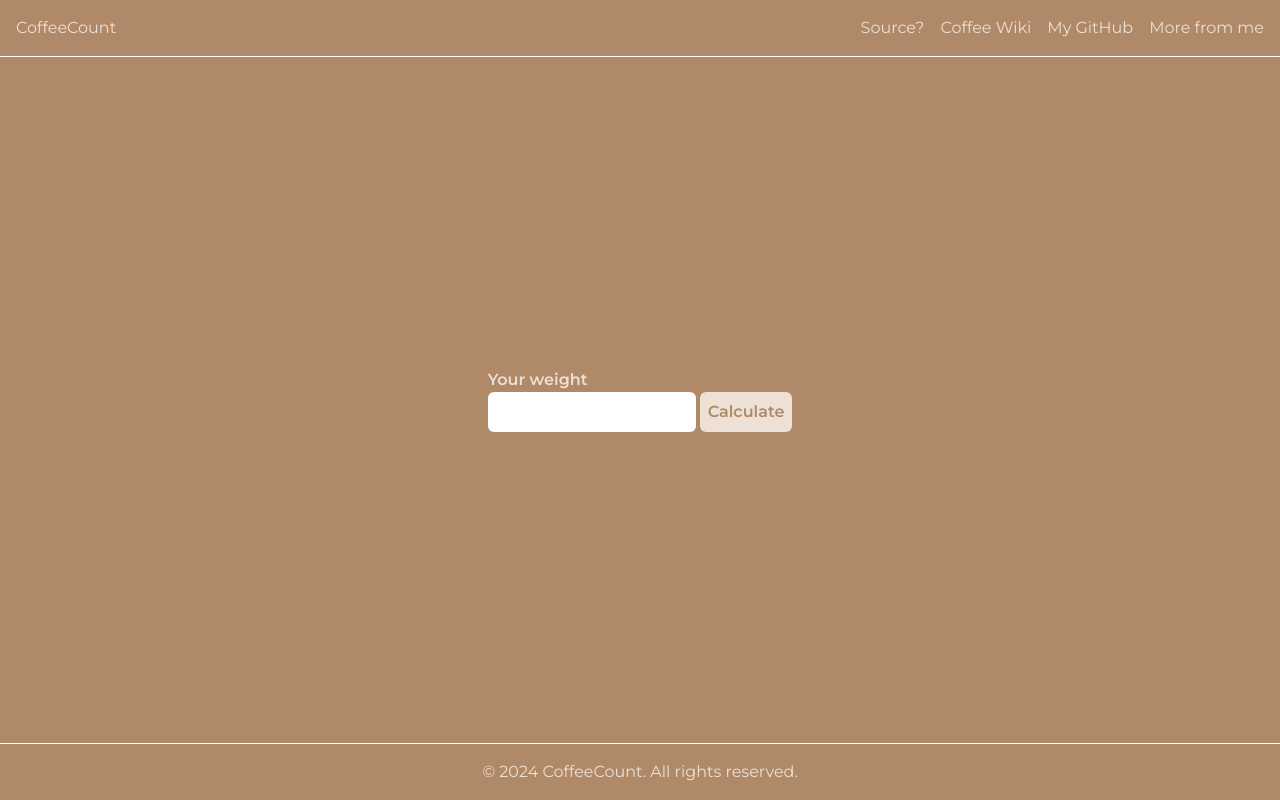
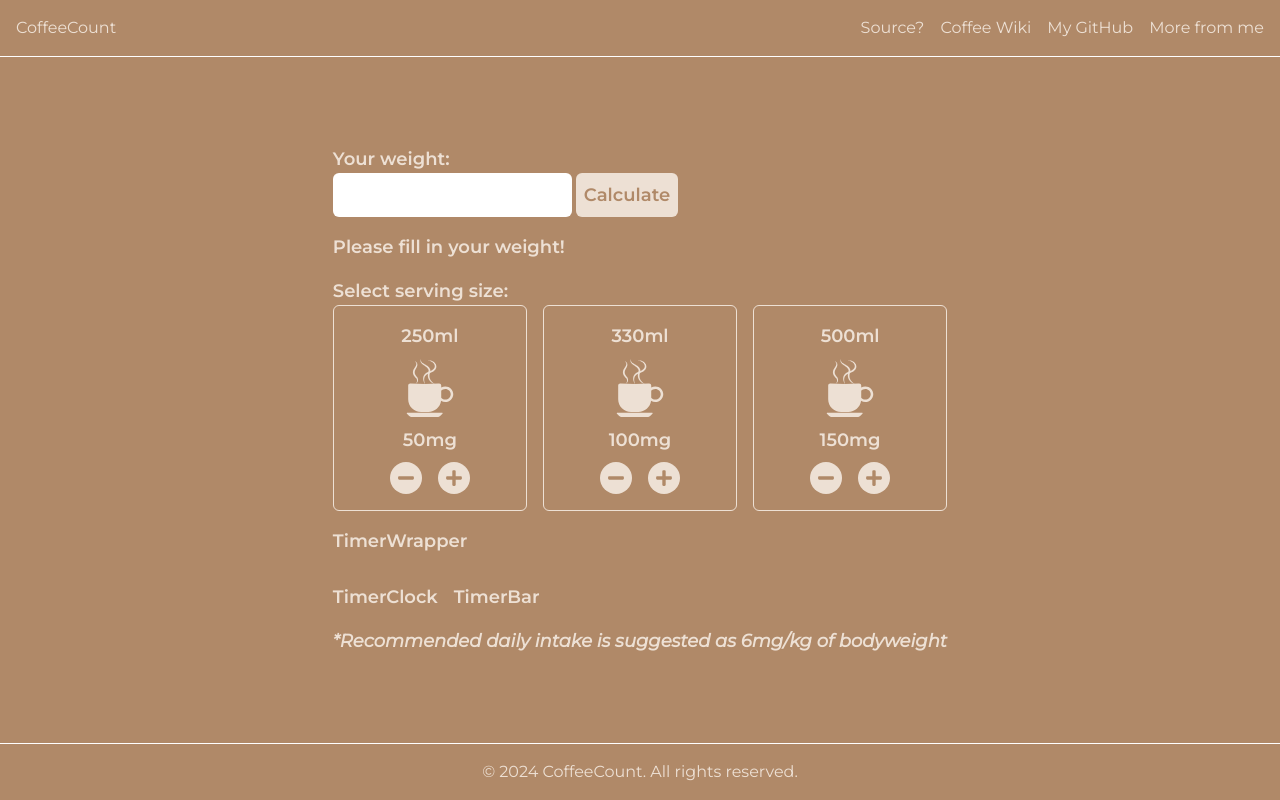
Before and after one commit to frankemon/coffeecount, a React (Vite) app: page / in a window 1280 px wide. Built offline with nearby package versions, Linux system fonts and the light colour scheme.

Commit message:
rename comps for better readability, convert last jsx

```diff
--- a/src/App.tsx
+++ b/src/App.tsx
@@ -1,12 +1,29 @@
 import React from "react";
-import { Nav, Footer, Calculator } from "./components";
+import {
+  Nav,
+  Footer,
+  CalculatorWrapper,
+  CupSelector,
+  TimerWrapper,
+} from "./components";
 
 const App: React.FC = () => {
   return (
     <div className="flex flex-col justify-center items-center h-screen">
       <Nav />
-      <div className="flex-grow flex justify-center items-center">
-        <Calculator />
+      <div className="flex-grow flex flex-col justify-center items-center gap-4 text-lg font-bold">
+        <div className="w-full">
+          <CalculatorWrapper />
+        </div>
+        <div className="w-full">
+          <CupSelector />
+        </div>
+        <div className="w-full">
+          <TimerWrapper />
+        </div>
+        <p className="italic">
+          *Recommended daily intake is suggested as 6mg/kg of bodyweight
+        </p>
       </div>
       <Footer />
     </div>
--- a/src/components/Button.tsx
+++ b/src/components/Button.tsx
@@ -1,18 +1,32 @@
-// import { useState, React, useEffect } from "react";
-// import cup from "assets/cup.svg";
-// import ButtonContext from "../../ButtonContext";
-// import { useContext } from "react";
+import React from "react";
+import cup from "../assets/cup.svg";
+import { FaPlus } from "react-icons/fa";
+import { FaMinus } from "react-icons/fa";
 
-// function Button({ size, caffeine }) {
-//   const { addCaffeine } = useContext(ButtonContext);
+interface ButtonProps {
+  size: number;
+  caffeine: number;
+}
 
-//   return (
-//     <div onClick={() => addCaffeine({ caffeine })} className="cup-selector">
-//       <img className="small" src={cup} alt="Coffee cup" />
-//       <p>~{size}ml</p>
-//       <p>~{caffeine}mg</p>
-//     </div>
-//   );
-// }
+const Button: React.FC<ButtonProps> = ({ size, caffeine }) => {
+  const scaleValue = caffeine === 50 ? 75 : caffeine === 150 ? 125 : 100;
+  return (
+    <div className="flex flex-col justify-center items-center w-full gap-2 p-4 border rounded-md border-textPrimary">
+      <p>{size}ml</p>
+      <div className="w-12">
+        <img src={cup} className={`transform scale-${scaleValue}`} />
+      </div>
+      <p>{caffeine}mg</p>
+      <div className="flex gap-4">
+        <div className="flex flex-col justify-center items-center w-8 h-8 bg-textPrimary rounded-full cursor-pointer">
+          <FaMinus className="text-bgPrimary" />
+        </div>
+        <div className="flex flex-col justify-center items-center w-8 h-8 bg-textPrimary rounded-full cursor-pointer">
+          <FaPlus className="text-bgPrimary" />
+        </div>
+      </div>
+    </div>
+  );
+};
 
-// export default Button;
+export default Button;
--- a/src/components/Calculator.tsx
+++ /dev/null
@@ -1,70 +0,0 @@
-// import React, { useState } from "react";
-
-// function Calculator() {
-//   const [weight, setWeight] = useState("");
-//   const [recommended, setRecommended] = useState(0);
-//   console.log(weight);
-
-//   function calcCaffeine(e) {
-//     e.preventDefault();
-//     const recommended = weight * 6;
-//     setRecommended(recommended);
-//   }
-
-//   return (
-//     <div className="calculator">
-//       <form>
-//         <label htmlFor="weight" className="font-xl">
-//           Your weight
-//         </label>
-//         <br />
-//         <input
-//           onChange={(e) => setWeight(e.target.value)}
-//           value={weight}
-//           type="text"
-//           placeholder="0"
-//         />
-//         <button onClick={calcCaffeine} type="button">
-//           Calculate
-//         </button>
-//       </form>
-//       <div className="calc-display">
-//         {recommended === 0 ? (
-//           <p>Please fill in your weight!</p>
-//         ) : (
-//           <p className="font-xl">
-//             Your recommended daily intake is: {recommended}mg
-//           </p>
-//         )}
-//       </div>
-//     </div>
-//   );
-// }
-
-// export default Calculator;
-
-import React, { useState } from "react";
-import { UserInput, Result } from "./index";
-
-const Calculator: React.FC = () => {
-  const [recommendedCaffeine, setRecommendedCaffeine] = useState<number>(0);
-
-  const handleCalculate = (weight: number) => {
-    const recommendedCaffeine = weight * 6;
-    setRecommendedCaffeine(recommendedCaffeine);
-    // setRecommendedCaffeine(calculatedCaffeine);
-    // console.log("recommendedCaffeine", recommendedCaffeine);
-  };
-
-  return (
-    <>
-      {recommendedCaffeine === 0 ? (
-        <UserInput onCalculate={handleCalculate} />
-      ) : (
-        <Result recommendedCaffeine={recommendedCaffeine} />
-      )}
-    </>
-  );
-};
-
-export default Calculator;
--- a/src/components/UserInput.tsx
+++ b/src/components/CalculatorInput.tsx
@@ -1,10 +1,10 @@
 import React, { useState } from "react";
 
-interface UserInputProps {
+interface CalculatorInputProps {
   onCalculate: (weight: number) => void;
 }
 
-const UserInput: React.FC<UserInputProps> = ({ onCalculate }) => {
+const CalculatorInput: React.FC<CalculatorInputProps> = ({ onCalculate }) => {
   const [weight, setWeight] = useState<number>(0);
 
   const handleChange = (event: React.ChangeEvent<HTMLInputElement>) => {
@@ -19,10 +19,9 @@ const UserInput: React.FC<UserInputProps> = ({ onCalculate }) => {
 
   return (
     <div>
-      {/* {weight === 0 && <p>Please fill in your weight!</p>} */}
-      <form onSubmit={handleSubmit} className="flex flex-col">
-        <label htmlFor="weight" className="font-xl font-bold">
-          Your weight
+      <form onSubmit={handleSubmit} className="">
+        <label htmlFor="weight" className="">
+          Your weight:
         </label>
         <div className="flex justify-center items-center gap-1">
           <input
@@ -33,7 +32,7 @@ const UserInput: React.FC<UserInputProps> = ({ onCalculate }) => {
           <button
             type="submit"
             disabled={weight === 0}
-            className="bg-textPrimary text-bgPrimary p-2 rounded-md font-xl font-bold"
+            className="bg-textPrimary text-bgPrimary p-2 rounded-md"
           >
             Calculate
           </button>
@@ -43,4 +42,4 @@ const UserInput: React.FC<UserInputProps> = ({ onCalculate }) => {
   );
 };
 
-export default UserInput;
+export default CalculatorInput;
--- /dev/null
+++ b/src/components/CalculatorOutput.tsx
@@ -0,0 +1,21 @@
+import React from "react";
+
+interface CalculatorOutputProps {
+  recommendedCaffeine: number;
+}
+
+const CalculatorOutput: React.FC<CalculatorOutputProps> = ({
+  recommendedCaffeine,
+}) => {
+  return (
+    <div>
+      {recommendedCaffeine === 0 ? (
+        <p>Please fill in your weight!</p>
+      ) : (
+        <p>Your recommended daily intake is: {recommendedCaffeine}mg</p>
+      )}
+    </div>
+  );
+};
+
+export default CalculatorOutput;
--- /dev/null
+++ b/src/components/CalculatorWrapper.tsx
@@ -0,0 +1,20 @@
+import React, { useState } from "react";
+import { CalculatorInput, CalculatorOutput } from "./index";
+
+const CalculatorWrapper: React.FC = () => {
+  const [recommendedCaffeine, setRecommendedCaffeine] = useState<number>(0);
+
+  const handleCalculate = (weight: number) => {
+    const recommendedCaffeine = weight * 6;
+    setRecommendedCaffeine(recommendedCaffeine);
+  };
+
+  return (
+    <div className="flex flex-col items-start w-full gap-4">
+      <CalculatorInput onCalculate={handleCalculate} />
+      <CalculatorOutput recommendedCaffeine={recommendedCaffeine} />
+    </div>
+  );
+};
+
+export default CalculatorWrapper;
--- a/src/components/CupSelector.tsx
+++ b/src/components/CupSelector.tsx
@@ -1,14 +1,17 @@
-// import { useState, React } from "react";
-// import Button from "../components/Button/Button";
+import React from "react";
+import { Button } from "./index";
 
-// function CupSelector() {
-//   return (
-//     <div className="flex-row">
-//       <Button size={250} caffeine={50} />
-//       <Button size={330} caffeine={100} />
-//       <Button size={500} caffeine={150} />
-//     </div>
-//   );
-// }
+const CupSelector: React.FC = () => {
+  return (
+    <>
+      <p>Select serving size:</p>
+      <div className="flex gap-4 w-full">
+        <Button size={250} caffeine={50} />
+        <Button size={330} caffeine={100} />
+        <Button size={500} caffeine={150} />
+      </div>
+    </>
+  );
+};
 
-// export default CupSelector;
+export default CupSelector;
--- a/src/components/Result.tsx
+++ /dev/null
@@ -1,11 +0,0 @@
-import React from "react";
-
-interface ResultProps {
-  recommendedCaffeine: number;
-}
-
-const Result: React.FC<ResultProps> = ({ recommendedCaffeine }) => {
-  return <div>{recommendedCaffeine}</div>;
-};
-
-export default Result;
--- /dev/null
+++ b/src/components/TimerBar.tsx
@@ -0,0 +1,7 @@
+import React from "react";
+
+const TimerBar = () => {
+  return <div>TimerBar</div>;
+};
+
+export default TimerBar;
--- /dev/null
+++ b/src/components/TimerClock.tsx
@@ -0,0 +1,7 @@
+import React from "react";
+
+const TimerClock = () => {
+  return <div>TimerClock</div>;
+};
+
+export default TimerClock;
--- /dev/null
+++ b/src/components/TimerWrapper.tsx
@@ -0,0 +1,18 @@
+import { TimerBar, TimerClock } from "./index";
+
+import React from "react";
+
+const TimerWrapper = () => {
+  return (
+    <div>
+      <p>TimerWrapper</p>
+      <br />
+      <div className="flex gap-4 w-full">
+        <TimerClock />
+        <TimerBar />
+      </div>
+    </div>
+  );
+};
+
+export default TimerWrapper;
```
Also changed, not shown: src/components/index.ts (+8 -3 lines).
